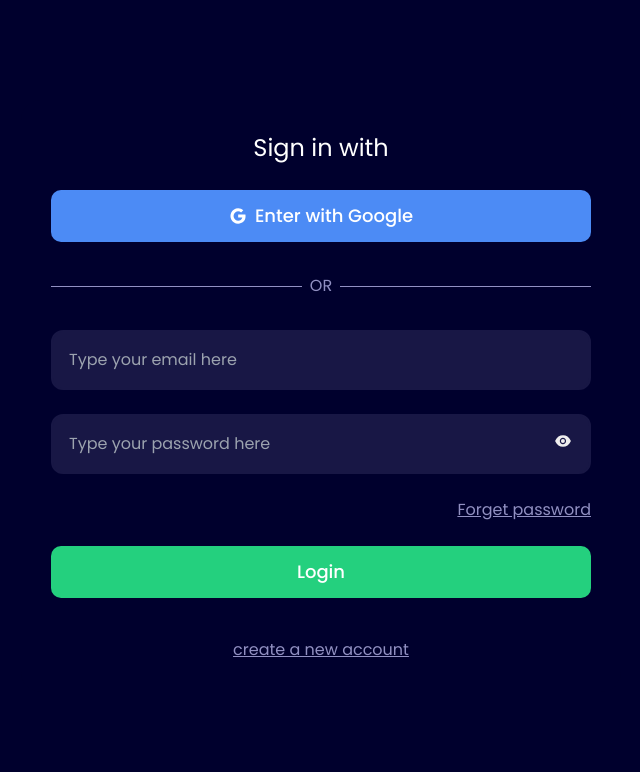
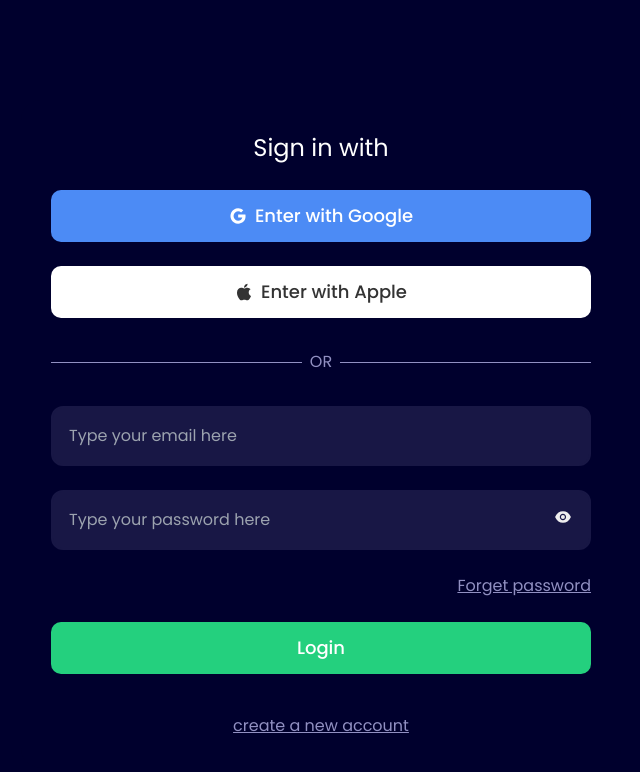
Before and after one commit to 3thix-integration/login-widget, a React (Create React App) app: page / in a window 1280 px wide. Shown: the top 772 px of the page, without its empty margins (319-959 px from the left). Built offline with nearby package versions, Linux system fonts and the light colour scheme.

Commit message:
feat: apple button

```diff
--- a/src/widget/clients/index.ts
+++ b/src/widget/clients/index.ts
@@ -107,5 +107,11 @@ export function client(baseUrl: string, callbackUrl: string) {
     window.location.replace(url.href);
   };
 
-  return { authPin, auth, changePassword, signUp, changePasswordPin, signInGoogle };
+  const signInApple = () => {
+    const url = new URL(`${baseUrl}/entity/user/auth/apple/signin`);
+    url.searchParams.append('callbackUrl', callbackUrl);
+    window.location.replace(url.href);
+  };
+
+  return { authPin, auth, changePassword, signUp, changePasswordPin, signInGoogle, signInApple };
 }
--- a/src/widget/components/SignIn/components/AuthenticationForm/index.tsx
+++ b/src/widget/components/SignIn/components/AuthenticationForm/index.tsx
@@ -1,18 +1,26 @@
 import { useCallback, useContext, useState } from 'react';
 
-import { EyeFilled, EyeInvisibleFilled, GoogleOutlined } from '@ant-design/icons';
+import { AppleFilled, EyeFilled, EyeInvisibleFilled, GoogleOutlined } from '@ant-design/icons';
 
 import { ThemeContext } from '../../../../contexts/theme';
 
 type Props = {
   signInGoogle: () => void;
+  signInApple: () => void;
   onSubmit: () => Promise<void>;
   handleChange: (event: React.ChangeEvent<HTMLInputElement | HTMLSelectElement>) => void;
   onClickForgetPassword: () => void;
   errorMsg?: string;
 };
 
-const AuthenticationForm = ({ signInGoogle, onSubmit, handleChange, onClickForgetPassword, errorMsg }: Props) => {
+const AuthenticationForm = ({
+  signInGoogle,
+  signInApple,
+  onSubmit,
+  handleChange,
+  onClickForgetPassword,
+  errorMsg,
+}: Props) => {
   const theme = useContext(ThemeContext);
   const [showPassword, setShowPassword] = useState(false);
 
@@ -37,6 +45,13 @@ const AuthenticationForm = ({ signInGoogle, onSubmit, handleChange, onClickForge
       >
         <GoogleOutlined className="mr-2" />
         Enter with Google
+      </button>
+      <button
+        className="mt-6 w-full py-[12px] rounded-[10px] bg-[#fff] text-lg font-[500] text-[#333] flex justify-center items-center"
+        onClick={signInApple}
+      >
+        <AppleFilled className="mr-2" />
+        Enter with Apple
       </button>
       <div className="flex flex-row justify-center items-center mt-6">
         <div className="flex-1 h-[1px]" style={{ backgroundColor: theme.LinkColor }}></div>
--- a/src/widget/components/SignIn/index.tsx
+++ b/src/widget/components/SignIn/index.tsx
@@ -17,6 +17,7 @@ interface apiClient {
   auth: (email: string, password: string) => Promise<RespAPI<PinSuccess>>;
   authPin: (email: string, pin: string) => Promise<RespAPI<LoginSuccess>>;
   signInGoogle: () => void;
+  signInApple: () => void;
 }
 
 enum Step {
@@ -123,6 +124,7 @@ const SignIn = ({ callback, api }: Props) => {
   return (
     <AuthenticationForm
       signInGoogle={api.signInGoogle}
+      signInApple={api.signInApple}
       handleChange={handleChange}
       errorMsg={errorMsg}
       onSubmit={requestAuthPin}
```
